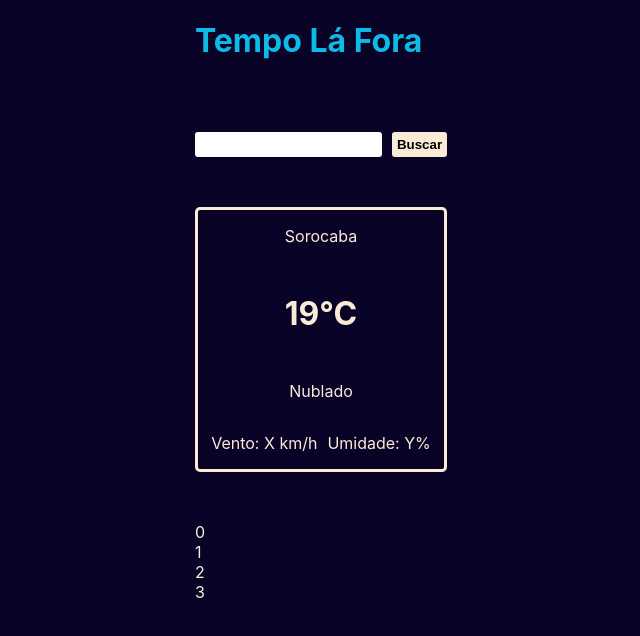
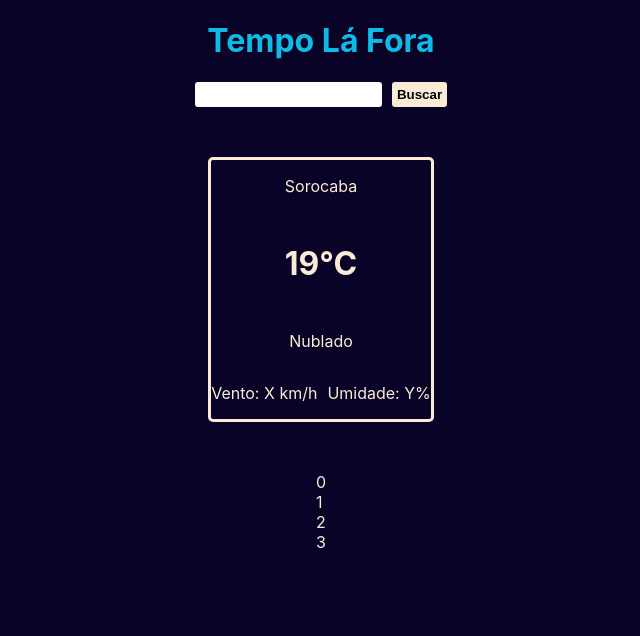
Before and after one commit to AnaJuliaMM/weather_forecast, a React (Create React App) app in the folder forecasting/: page / in a window 1280 px wide. Shown: the top 636 px of the page, without its empty margins (319-959 px from the left). Built offline with nearby package versions, Linux system fonts and the light colour scheme.

Commit message:
style: move header title to center

```diff
--- a/forecasting/src/App.css
+++ b/forecasting/src/App.css
@@ -6,8 +6,10 @@ body{
 .app{
   display: flex;
   flex-direction: column;
+  align-items: center;
   gap: 50px;
 }
 .headerTitle {
   color: rgb(13, 187, 230);
+  text-align: center;
 }
--- a/forecasting/src/App.js
+++ b/forecasting/src/App.js
@@ -6,10 +6,13 @@ import Forecast from './components/forecast/Forecast.tsx';
 function App() {
   return (
     <div className='app'>
-      <h1 className='headerTitle'>Tempo Lá Fora</h1>
-      <Search/>
-      <Temperature/>
-      <Forecast/>
+      <header>
+        <h1 className='headerTitle'>Tempo Lá Fora</h1>
+        <Search />
+      </header>
+
+      <Temperature />
+      <Forecast />
     </div>
 
   );
```
